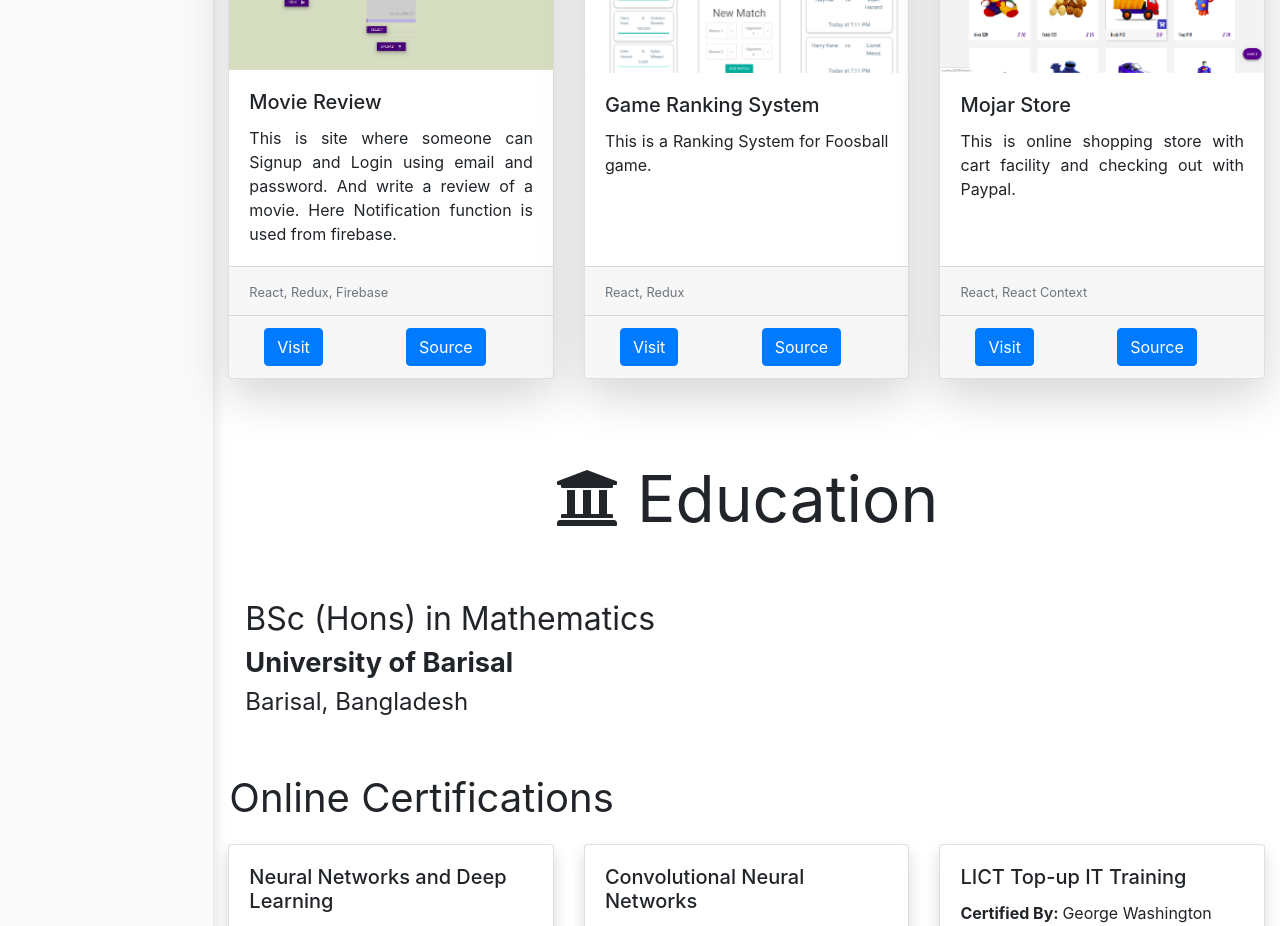
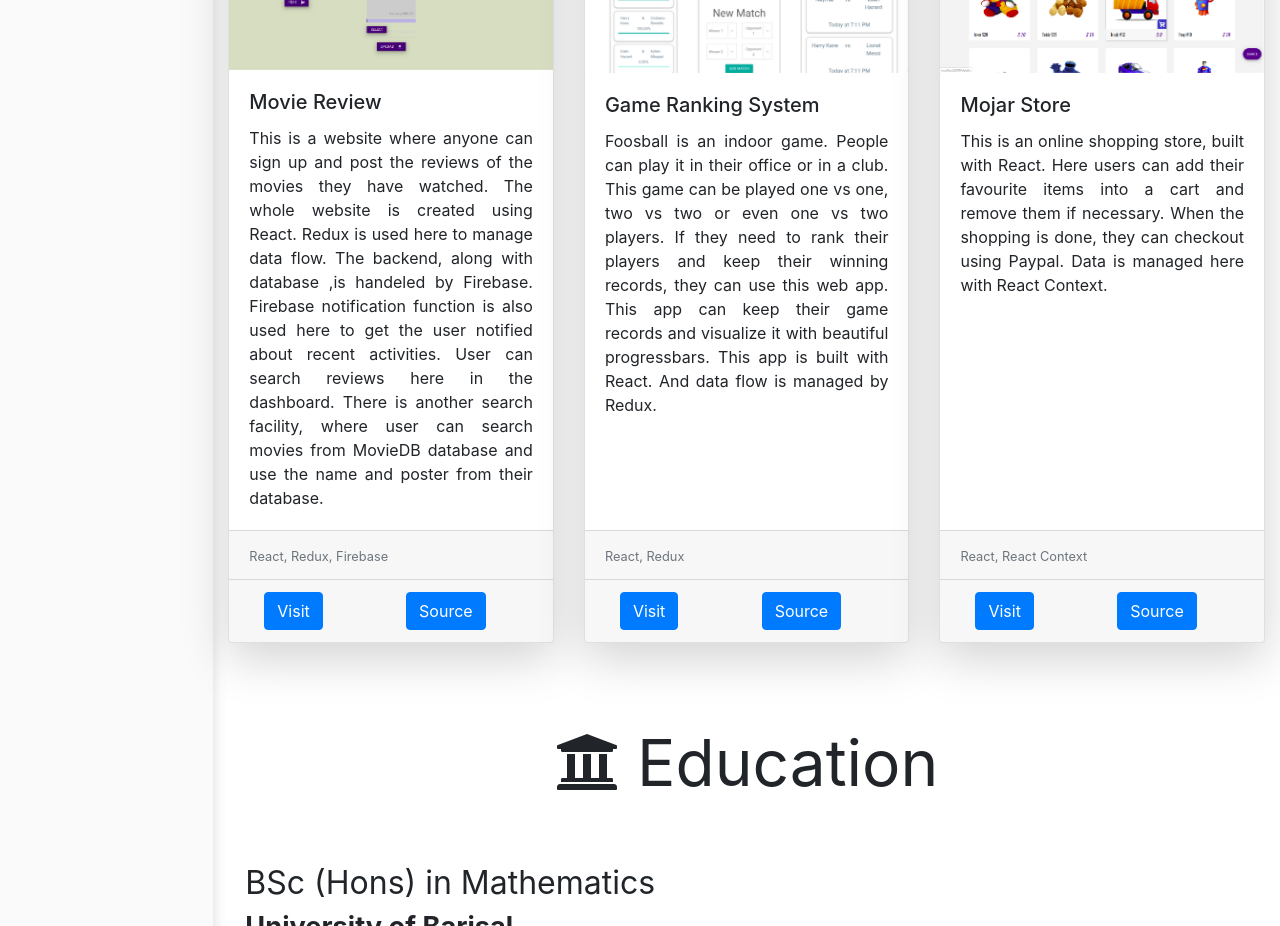
Before and after one commit to nazmulshuvo03/portfolio, a React (Create React App) app: page /#intro in a window 1280 px wide. Shown: the part 880-1806 px from the top of the page. Built offline with nearby package versions, Linux system fonts and the light colour scheme.

Commit message:
project descriptions updated

```diff
--- a/src/Projects.js
+++ b/src/Projects.js
@@ -37,7 +37,7 @@ function Projects({ id }) {
         ],
         title: "Movie Review",
         description:
-            "This is site where someone can Signup and Login using email and password. And write a review of a movie. Here Notification function is used from firebase.",
+            "This is a website where anyone can sign up and post the reviews of the movies they have watched. The whole website is created using React. Redux is used here to manage data flow. The backend, along with database ,is handeled by Firebase. Firebase notification function  is also used here to get the user notified about recent activities. User can search reviews here in the dashboard. There is another search facility, where user can search movies from MovieDB database and use the name and poster from their database.",
         technologies: "React, Redux, Firebase",
         visit_link: "https://movie-review-03.netlify.com",
         source_link: "https://github.com/nazmulshuvo03/Movie_Review"
@@ -52,7 +52,8 @@ function Projects({ id }) {
             gameRanking05
         ],
         title: "Game Ranking System",
-        description: "This is a Ranking System for Foosball game.",
+        description:
+            "Foosball is an indoor game. People can play it in their office or in a club. This game can be played one vs one, two vs two or even one vs two players. If they need to rank their players and keep their winning records, they can use this web app. This app can keep their game records and visualize it with beautiful progressbars. This app is built with React. And data flow is managed by Redux.",
         technologies: "React, Redux",
         visit_link: "https://game-ranking-system.netlify.com",
         source_link: "https://github.com/nazmulshuvo03/Game_Ranking_System"
@@ -68,7 +69,7 @@ function Projects({ id }) {
         ],
         title: "Mojar Store",
         description:
-            "This is online shopping store with cart facility and checking out with Paypal.",
+            "This is an online shopping store, built with React. Here users can add their favourite items into a cart and remove them if necessary. When the shopping is done, they can checkout using Paypal. Data is managed here with React Context.",
         technologies: "React, React Context",
         visit_link: "https://mojar-store.netlify.com",
         source_link: "https://github.com/nazmulshuvo03/Mojar-Strore"
```
